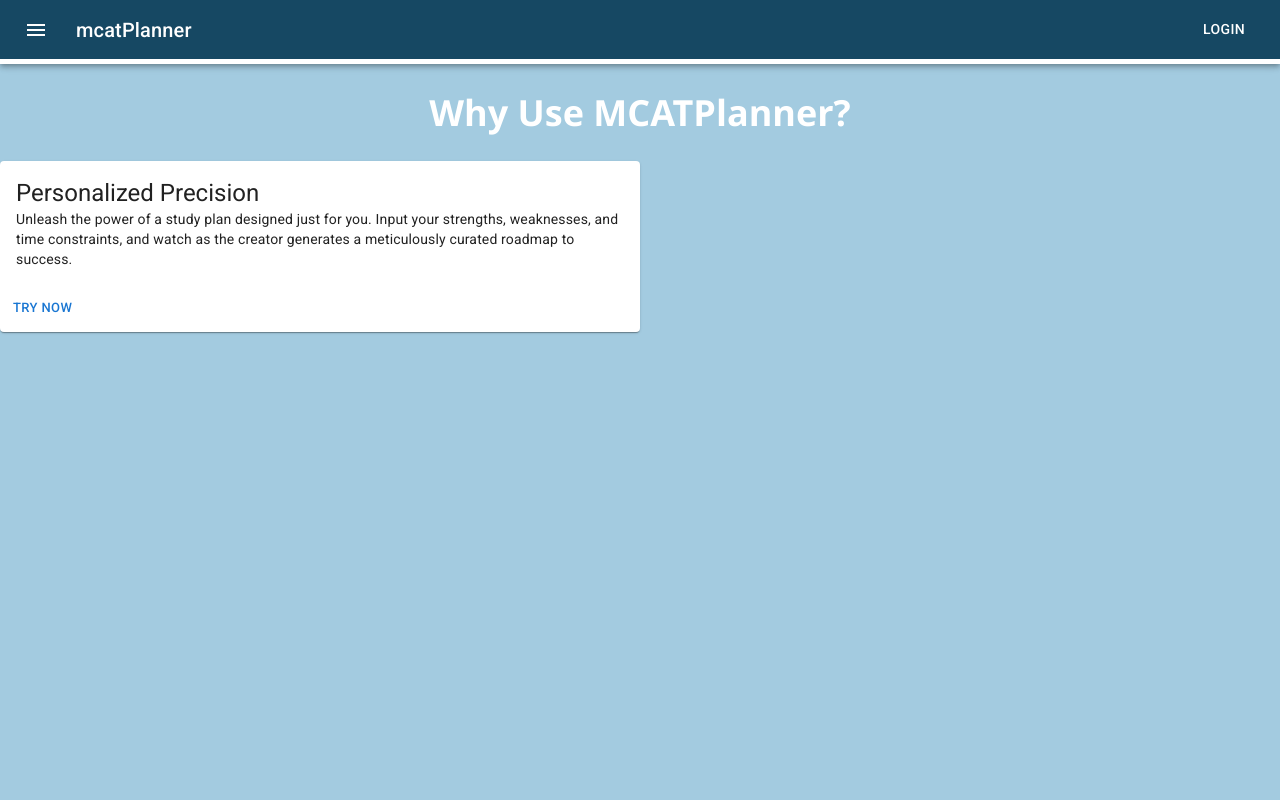
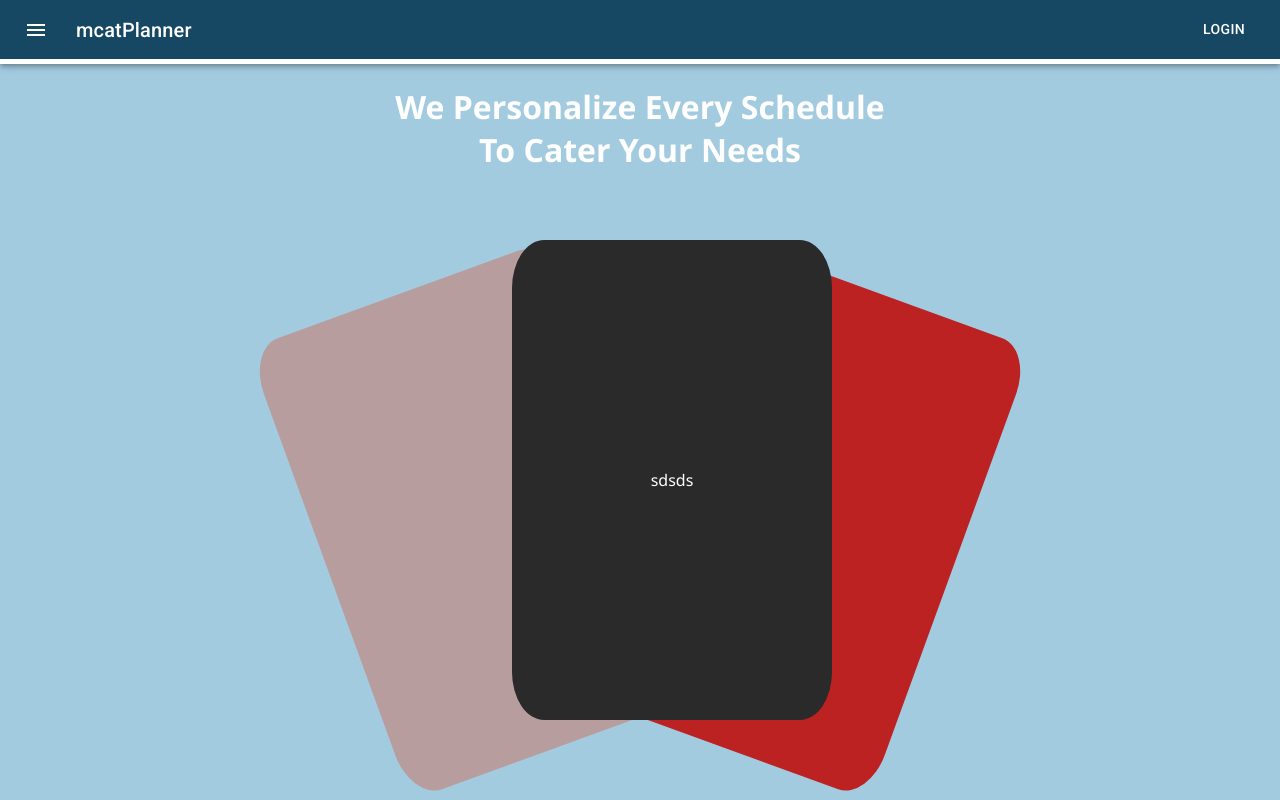
Before and after one commit to Alexanderk30/MCAT-website, a React (Create React App) app: page /about in a window 1280 px wide. Built offline with nearby package versions, Linux system fonts and the light colour scheme.

Commit message:
Added about page card diagram

```diff
--- a/src/Pages/About/About.css
+++ b/src/Pages/About/About.css
@@ -3,67 +3,53 @@
     color:#ffff;
     font-family:'Segoe UI', Tahoma, Geneva, Verdana, sans-serif;
 }
-#AllBoxes{
-    flex-direction: column;
-    position:relative;
-    display:flex;
-    justify-content:space-between;
-    margin:5vh;
-    margin-bottom: 5vh;
+#Title{
+    margin: 0 auto;
+    word-wrap: normal;
+    width: 500px;
+    overflow-wrap: break-word;
+    word-wrap: break-word;
+    word-break: break-word;
+    text-align: center;
 }
-#Title{
-    font-size:18px;
-    font-weight: bold;
-    display:flex;
+#box1{
+    height:60vh;
+    width:40vh;
+    background-color: rgb(43, 42, 42);
+    border-radius: 10%/10%;
+    position:absolute;
+    left:40%;
+    top:30%;
+    display: flex;
     justify-content: center;
+    align-items: center;
+    z-index: 2;
 }
-
-#one{
-    height:35vh;
-    width:60vh;
-    background-color:#164863;
-    border-radius:5%/10%;
-    border:solid 3px white;
-    padding:1vh;
-    margin-bottom:5vh;
+#box2{
+    height:60vh;
+    width:40vh;
+    background-color: rgb(189, 34, 34);
+    transform: rotate(20deg);
+    border-radius: 10%/10%;
+    position:absolute;
+    left:50%;
+    top:35%;
+    display: flex;
+    justify-content: center;
+    align-items: center;
+    z-index: 1;
 }
-#two{
-
-    height:35%;
-    width:60vh;
-    background-color: #164863;
-    padding:10px;
-    border-radius: 5%/10%;
-    border:solid 3px white;
-    margin-bottom:5vh;
+#box3{
+    height:60vh;
+    width:40vh;
+    background-color: rgb(183, 157, 157);
+    transform: rotate(-20deg);
+    border-radius: 10%/10%;
+    position:absolute;
+    right:50%;
+    top:35%;
+    display: flex;
+    justify-content: center;
+    align-items: center;
+    z-index: 0;
 }
-#three{
-
-    height:35%;
-    width:60vh;
-    background-color:red;
-    padding:1vh;
-    border-radius: 5%/10%;
-    border:solid 3px white;
-    margin-bottom:5vh;
-}
-#four{
-
-    height:35%;
-    width:60vh;
-    background-color:green;
-    padding:1vh;
-    border-radius: 5%/10%;
-    border:solid 3px white;
-    margin-bottom:5vh;
-}
-#five{
-
-    height:35vh;
-    width:60vh;
-    background-color: purple;
-    border-radius:5%/10%;
-    padding:1vh;
-    border:solid 3px white;
-    margin-bottom:5vh;
-}
--- a/src/Pages/About/index.tsx
+++ b/src/Pages/About/index.tsx
@@ -16,10 +16,15 @@ export default function AboutPage() {
     <div id="AboutPage">
        <ButtonAppBar/>
     <div id="Title">
-      <h1>Why Use MCATPlanner?</h1>
+      <h1>We Personalize Every Schedule To Cater Your Needs</h1>
       </div>
-      <AboutCard/>
+          <div id="box1">
+             <p>sdsds</p>
+         </div>
+      <div id="box2">
+      </div>
+      <div id="box3">
+      </div>
     </div>
-
   );
 }
--- a/src/components/AboutCard.tsx
+++ b/src/components/AboutCard.tsx
@@ -1,19 +1,24 @@
 import { Button, Card, CardActions, CardContent, Typography } from "@mui/material";
 
-export default function AboutCard() {
+interface AboutCardInfo {
+  Title: string;
+  Body: string;
+}
+
+export default function AboutCard({Title, Body}: AboutCardInfo) {
     return (
 <Card sx={{ minWidth: 275 , maxWidth: "50%"}}>
       <CardContent>
         <Typography variant="h5" component="div">
-        Personalized Precision
+        {Title}
         </Typography>
         <Typography variant="body2">
-        Unleash the power of a study plan designed just for you. Input your strengths, weaknesses, and time constraints, and watch as the creator generates a meticulously curated roadmap to success.
+        {Body}
         </Typography>
       </CardContent>
-      <CardActions>
+      {/* <CardActions>
         <Button size="small">Try Now</Button>
-      </CardActions>
+      </CardActions> */}
     </Card>
       );
     }
```
